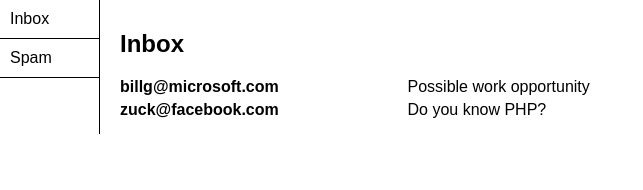
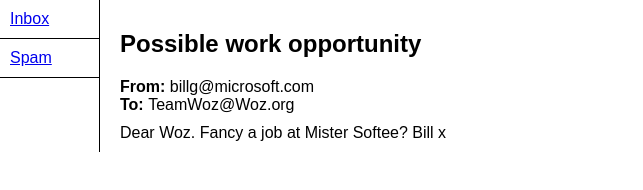
Before and after one commit to iastanley/react-email-client, a React app: page /inbox/0 in a window 1280 px wide. Shown: the whole page, without its empty margins (0-643 px from the left). Built offline with nearby package versions, Linux system fonts and the light colour scheme.

Commit message:
added react-router functionality and links to app

```diff
--- a/src/components/email-list.css
+++ b/src/components/email-list.css
@@ -12,4 +12,5 @@
 .email-list-email-from {
     flex: 0 0 25%;
     font-weight: bold;
+    margin-right: 5px;
 }
--- a/src/components/email-list.js
+++ b/src/components/email-list.js
@@ -1,15 +1,18 @@
 import React from 'react';
 import {connect} from 'react-redux';
+import {Link} from 'react-router-dom';
 import './email-list.css';
 
 export function EmailList(props) {
-    const emails = props.emailList.map(email =>
-        <li className="email-list-email">
+    const emails = props.emailList.map((email, index) =>
+        <li key={index} className="email-list-email">
             <div className="email-list-email-from">
                 {email.from}
             </div>
             <div className="email-list-email-title">
+              <Link to={"/" + props.match.params.folderId + "/" + email.id}>
                 {email.title}
+              </Link>
             </div>
         </li>
     );
@@ -25,7 +28,7 @@
 }
 
 const mapStateToProps = (state, props) => {
-    const folder = state[props.folderId];
+    const folder = state[props.match.params.folderId];
     return {
         folderName: folder.name,
         emailList: Object.keys(folder.emails).map(emailId =>
--- a/src/components/email.js
+++ b/src/components/email.js
@@ -1,4 +1,6 @@
 import React from 'react';
+import {BrowserRouter as Router, Route, Redirect} from 'react-router-dom';
+
 import Sidebar from './sidebar';
 import SingleEmail from './single-email';
 import EmailList from './email-list';
@@ -6,12 +8,16 @@
 
 export default function Email() {
     return (
+      <Router>
         <div className="email">
             <Sidebar />
             <main>
-                <EmailList folderId="inbox" />
-                {/* <SingleEmail folderId="inbox" emailId="1" /> */}
+              <Route exact path="/" render={
+                () => (<Redirect to="/inbox"/>)}/>
+              <Route exact path="/:folderId" component={EmailList}/>
+              <Route exact path="/:folderId/:emailId" component={SingleEmail}/>
             </main>
         </div>
+      </Router>
     );
 }
--- a/src/components/sidebar.js
+++ b/src/components/sidebar.js
@@ -1,11 +1,12 @@
 import React from 'react';
 import {connect} from 'react-redux';
+import {Link} from 'react-router-dom';
 import './sidebar.css';
 
 export function Sidebar(props) {
     const folders = props.folderList.map(folder =>
         <li key={folder.id} className="folder-menu-list-item">
-            {folder.name}
+          <Link to={"/" + folder.id}>{folder.name}</Link>
         </li>
     );
 
--- a/src/components/single-email.js
+++ b/src/components/single-email.js
@@ -17,6 +17,6 @@
     );
 }
 
-const mapStateToProps = (state, props) => state[props.folderId].emails[props.emailId];
+const mapStateToProps = (state, props) => state[props.match.params.folderId].emails[props.match.params.emailId];
 
 export default connect(mapStateToProps)(SingleEmail);
```
